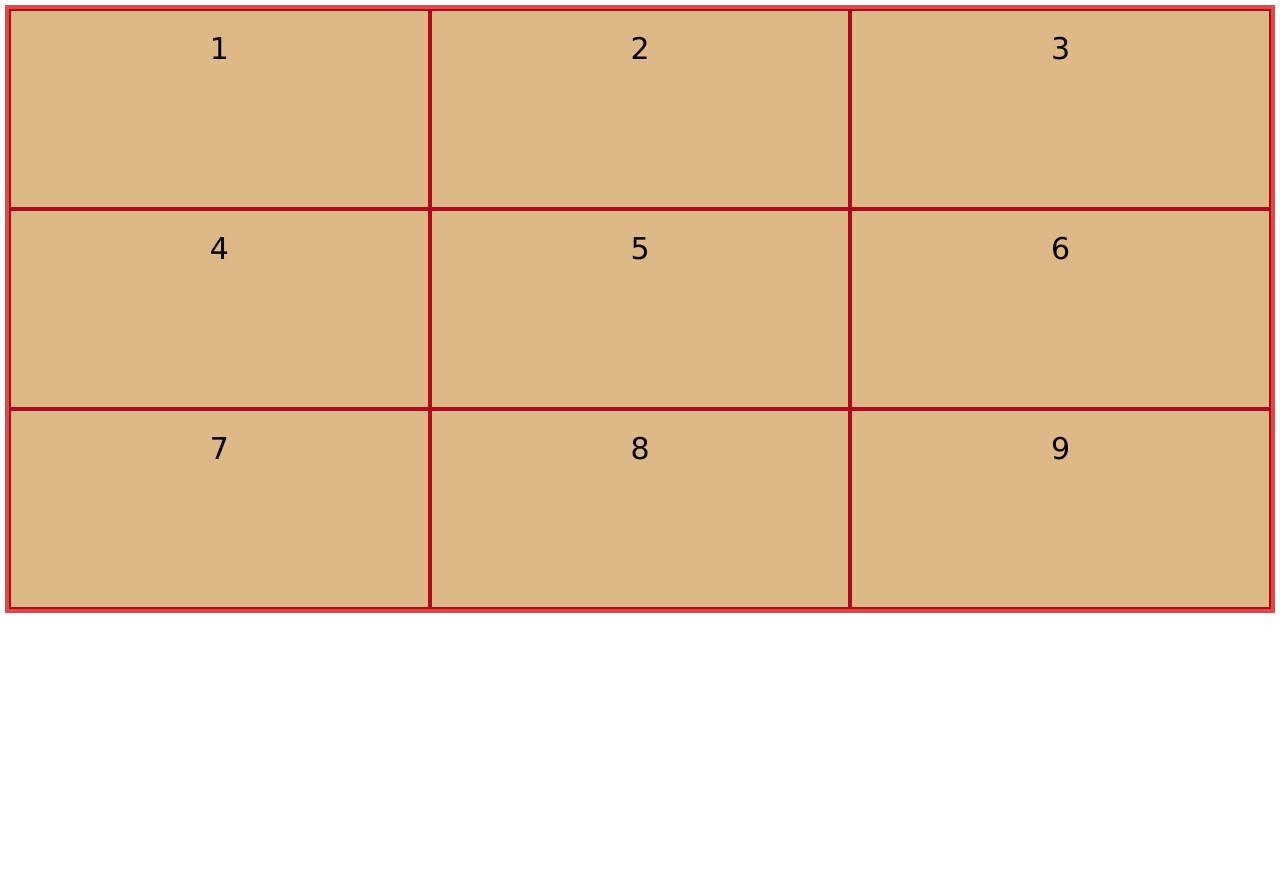
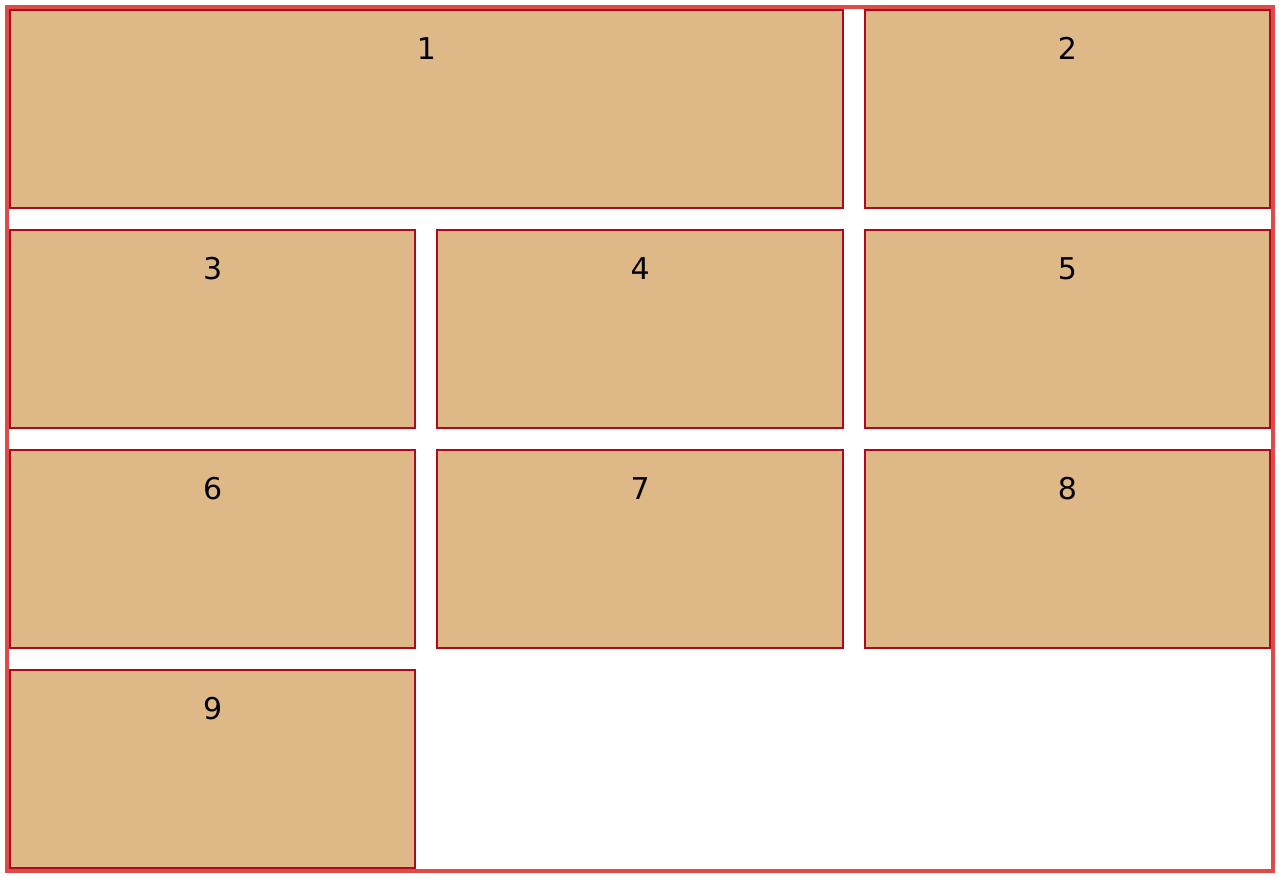
Before and after one commit to fran-rs/gridConCoderhouse, a plain HTML site: page index.html in a window 1280 px wide. Before the commit the page ends 800 px from the top, so only its background shows below. Drawn offline with Linux system fonts and the light colour scheme.

Commit message:
se usó gap

```diff
--- a/index.html
+++ b/index.html
@@ -8,9 +8,9 @@
   </head>
   <body>
     <section class="grid-container">
-      <div>1</div>
+      <div class="primer-item">1</div>
       <div>2</div>
-      <div>3</div>
+      <div class="tercer-item">3</div>
       <div>4</div>
       <div>5</div>
       <div>6</div>
--- a/style.css
+++ b/style.css
@@ -8,8 +8,11 @@
   border: solid 4px #dd4a48;
   margin: 5px;
   display: grid;
-  grid-template-rows: 200px 200px 200px;
-  grid-template-columns: 1fr 1fr 1fr;
+  /*grid-template-rows: 200px 200px 200px;*/
+  grid-auto-rows: 200px;
+  /*grid-template-columns: 1fr 1fr 1fr;*/
+  grid-template-columns: repeat(3, 1fr);
+  gap: 20px;
 }
 
 .grid-container div {
@@ -21,3 +24,9 @@
   padding: 20px;
   text-align: center;
 }
+
+.primer-item {
+  /*grid-column-start: 1;
+  grid-column-end: 3;*/
+  grid-column: 1 / 3;
+}
```
